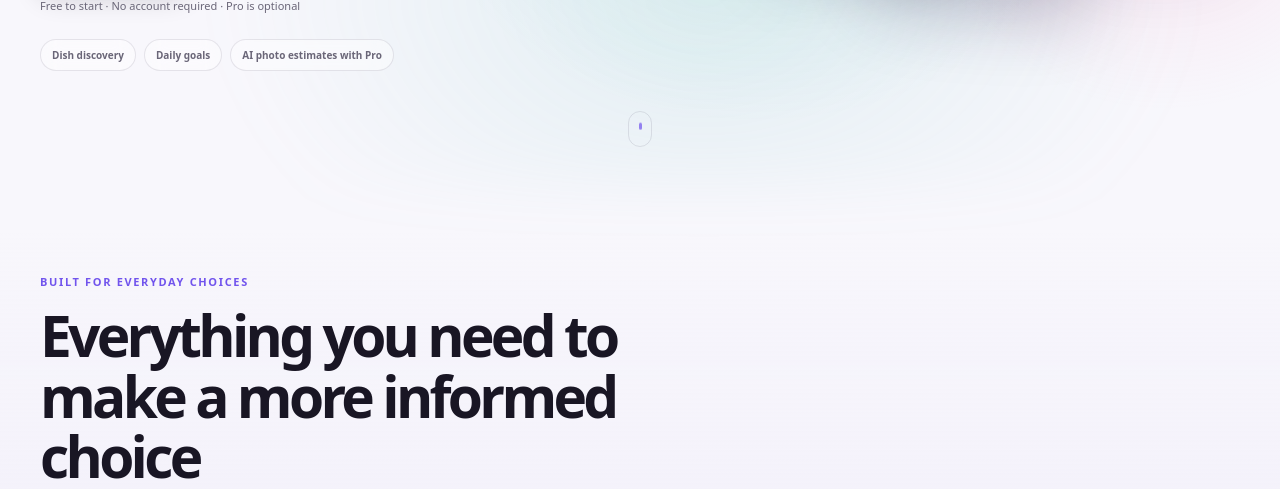
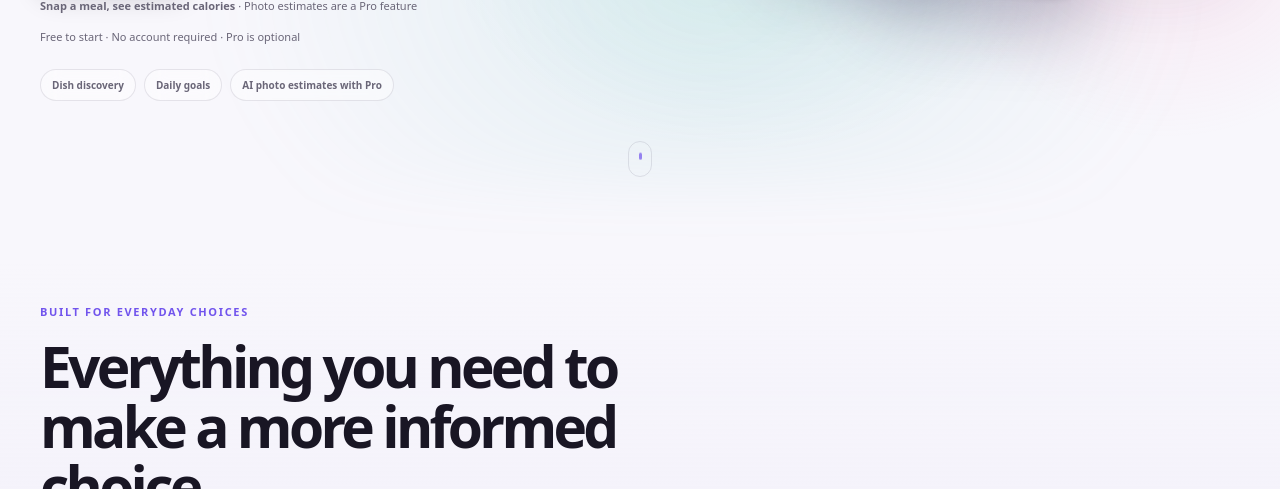
Before and after one commit to notthedream/cal8, a plain HTML site: page en/index.html in a window 1280 px wide. Shown: the part 769-1258 px from the top of the page. Drawn offline with Linux system fonts and the light colour scheme.

Commit message:
Add hero note: photo estimates are Pro

```diff
--- a/en/index.html
+++ b/en/index.html
@@ -73,6 +73,7 @@
             </a>
             <a class="text-link" href="#features">Explore features<span aria-hidden="true">↓</span></a>
           </div>
+          <p class="hero-note"><strong>Snap a meal, see estimated calories</strong> <span>·</span> Photo estimates are a Pro feature</p>
           <p class="hero-note">Free to start <span>·</span> No account required <span>·</span> Pro is optional</p>
           <div class="hero-tags" aria-label="Cal8 highlights"><span>Dish discovery</span><span>Daily goals</span><span>AI photo estimates with Pro</span></div>
         </div>
```
Also changed, not shown: index.html (+1 -0 lines).
